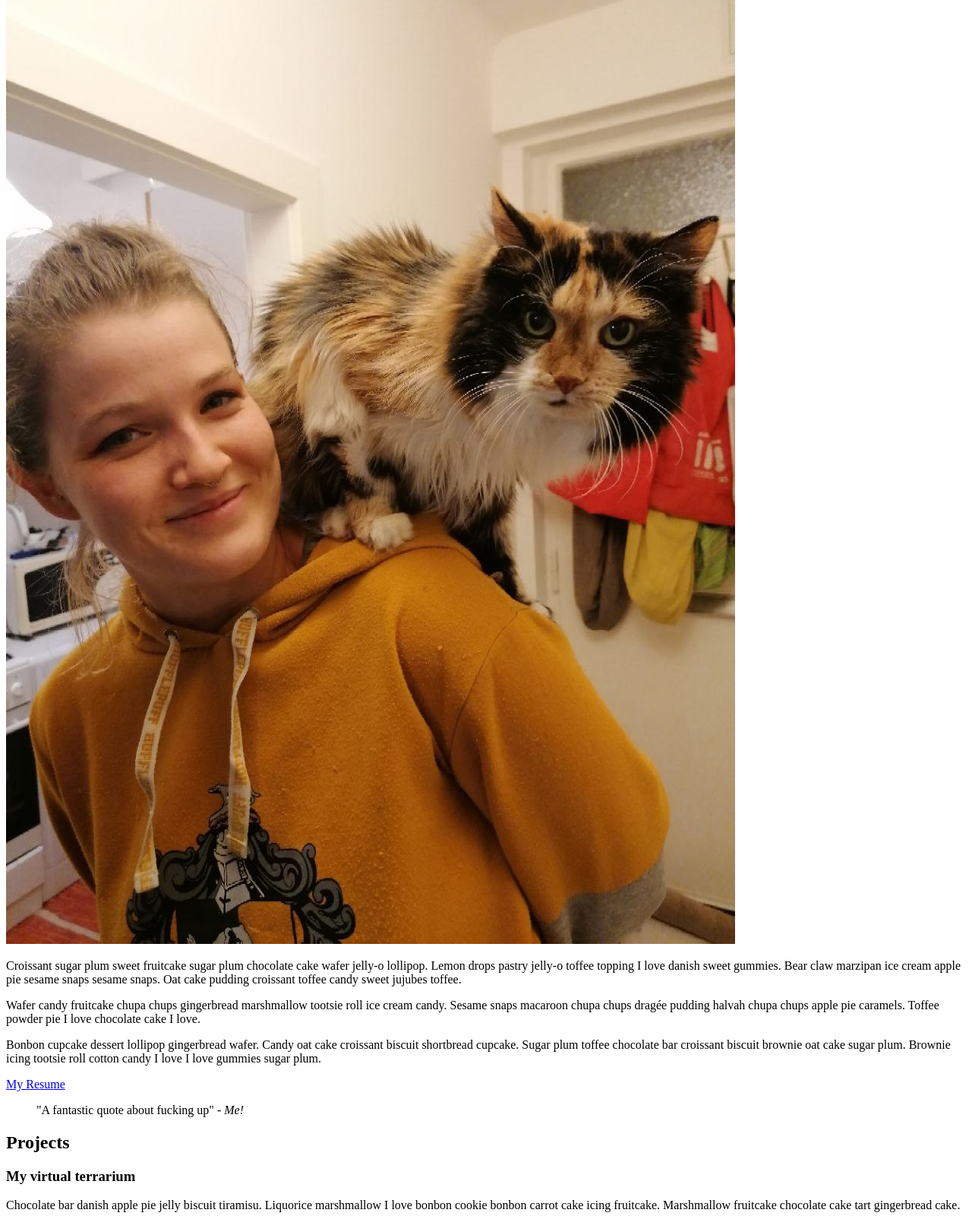
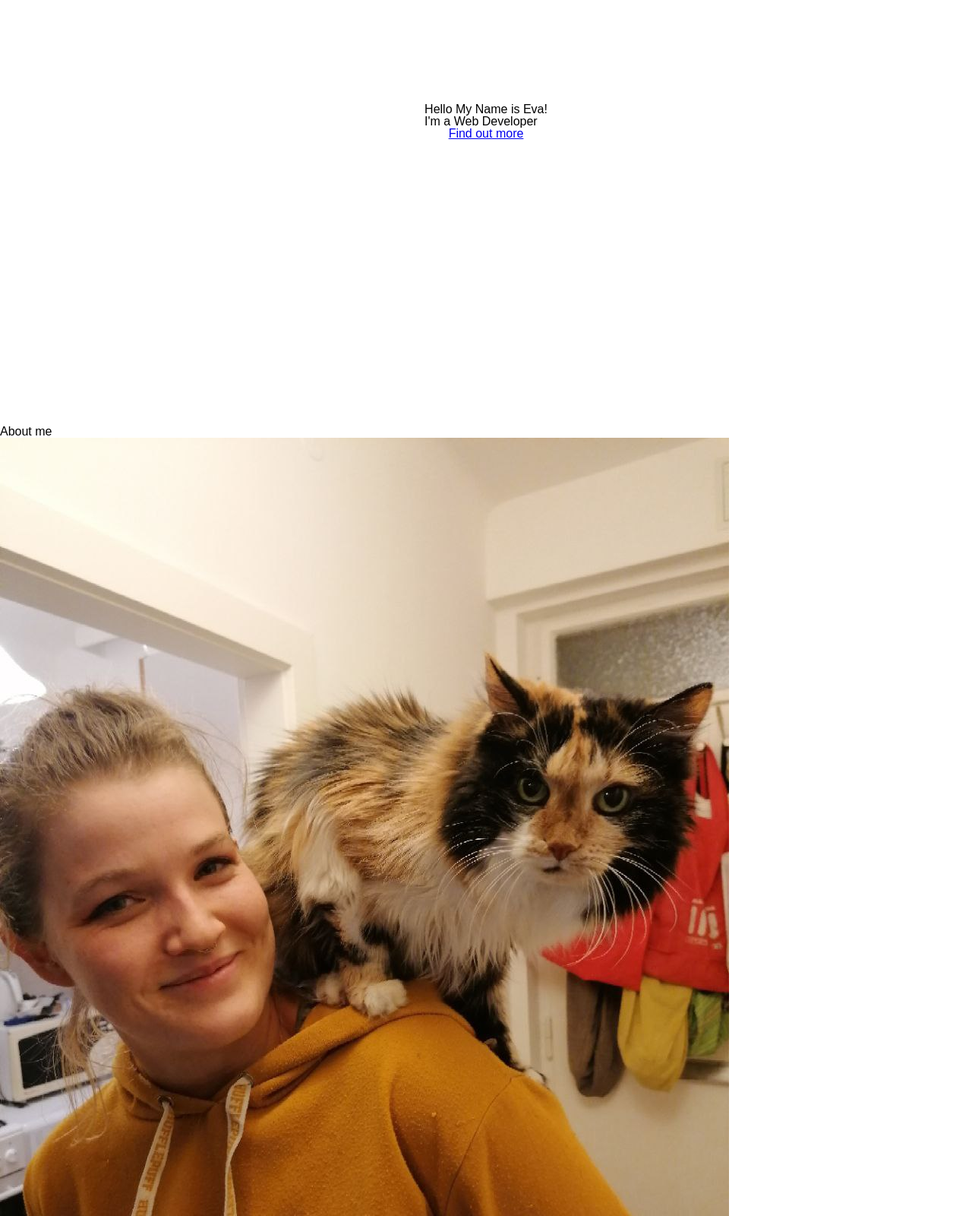
Before and after one commit to evapunkt/HELLOWORLD3, a plain HTML site: page index.html in a window 1280 px wide. Shown: the part 240-1840 px from the top of the page at 76% size. Drawn offline with Linux system fonts and the light colour scheme.

Commit message:
added reset and custom stylesheet files

```diff
--- a/index.html
+++ b/index.html
@@ -5,6 +5,8 @@
     <meta http-equiv="X-UA-Compatible" content="IE=edge" />
     <meta name="viewport" content="width=device-width, initial-scale=1.0" />
     <title>My portfolio</title>
+    <link rel="stylesheet" href="reset.css" />
+    <link rel="stylesheet" href="style.css" />
   </head>
   <body>
     <header>
--- /dev/null
+++ b/reset.css
@@ -0,0 +1,129 @@
+/* http://meyerweb.com/eric/tools/css/reset/
+   v2.0 | 20110126
+   License: none (public domain)
+*/
+
+html,
+body,
+div,
+span,
+applet,
+object,
+iframe,
+h1,
+h2,
+h3,
+h4,
+h5,
+h6,
+p,
+blockquote,
+pre,
+a,
+abbr,
+acronym,
+address,
+big,
+cite,
+code,
+del,
+dfn,
+em,
+img,
+ins,
+kbd,
+q,
+s,
+samp,
+small,
+strike,
+strong,
+sub,
+sup,
+tt,
+var,
+b,
+u,
+i,
+center,
+dl,
+dt,
+dd,
+ol,
+ul,
+li,
+fieldset,
+form,
+label,
+legend,
+table,
+caption,
+tbody,
+tfoot,
+thead,
+tr,
+th,
+td,
+article,
+aside,
+canvas,
+details,
+embed,
+figure,
+figcaption,
+footer,
+header,
+hgroup,
+menu,
+nav,
+output,
+ruby,
+section,
+summary,
+time,
+mark,
+audio,
+video {
+  margin: 0;
+  padding: 0;
+  border: 0;
+  font-size: 100%;
+  font: inherit;
+  vertical-align: baseline;
+}
+/* HTML5 display-role reset for older browsers */
+article,
+aside,
+details,
+figcaption,
+figure,
+footer,
+header,
+hgroup,
+menu,
+nav,
+section {
+  display: block;
+}
+body {
+  line-height: 1;
+}
+ol,
+ul {
+  list-style: none;
+}
+blockquote,
+q {
+  quotes: none;
+}
+blockquote:before,
+blockquote:after,
+q:before,
+q:after {
+  content: "";
+  content: none;
+}
+table {
+  border-collapse: collapse;
+  border-spacing: 0;
+}
--- /dev/null
+++ b/style.css
@@ -0,0 +1,11 @@
+body {
+  font-family: Arial, Helvetica, sans-serif;
+}
+
+header {
+  height: 100vh;
+  display: flex;
+  flex-direction: column;
+  justify-content: center;
+  align-items: center;
+}
```
